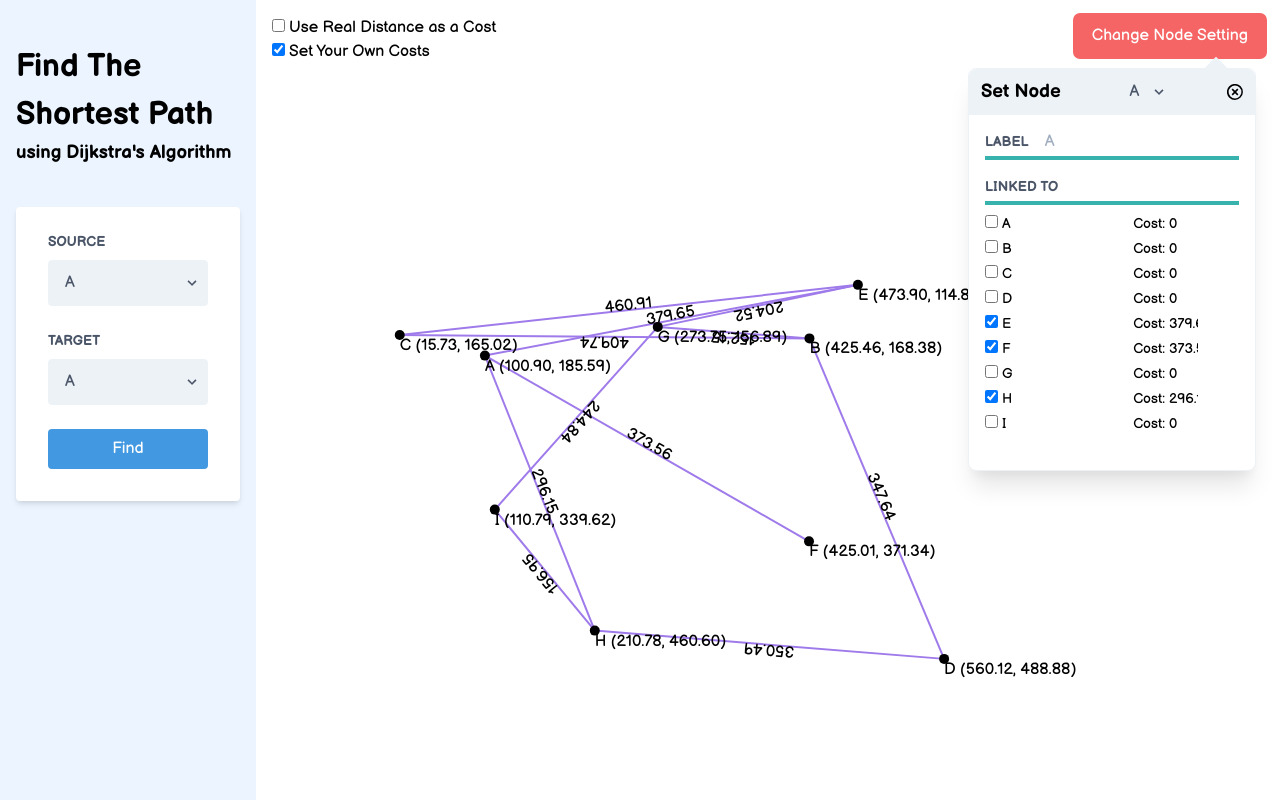
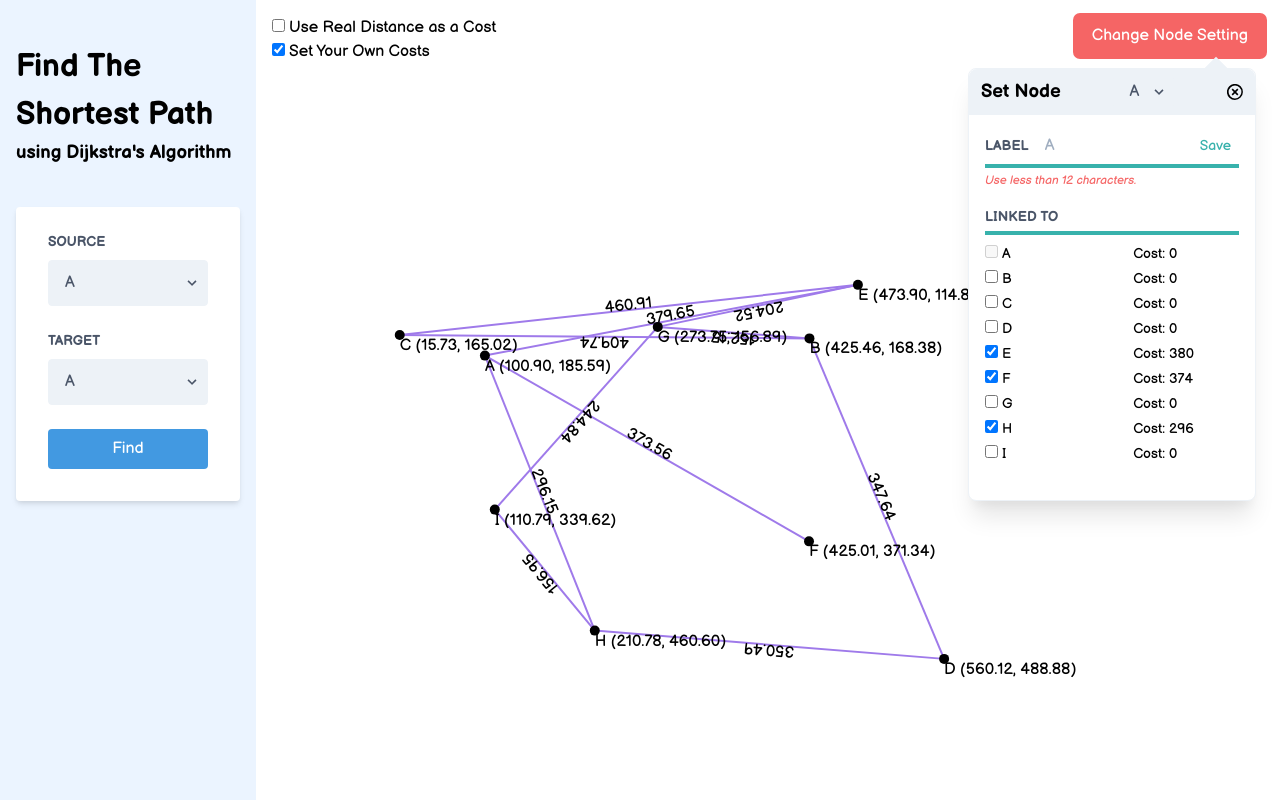
Before and after one commit to jjyyoon/dijkstra, a React (Create React App) app: page / in a window 1280 px wide. Both pictures are taken after a click on the button "Change Node Setting". Built offline with nearby package versions, Linux system fonts and the light colour scheme.

Commit message:
Added functions to change node settings

```diff
--- /dev/null
+++ b/src/components/ChangeLabel.js
@@ -0,0 +1,44 @@
+import React, { useState } from "react";
+import { connect } from "react-redux";
+import { updateNode } from "../redux/actions";
+import { getNodeLabel } from "../redux/selectors";
+
+import CustomButton from "./CustomButton";
+
+const ChangeLabel = ({ id, label, updateNode }) => {
+  const [instruction, setInstruction] = useState("Use less than 12 characters.");
+
+  const handleSubmit = event => {
+    event.preventDefault();
+
+    const newLabel = event.target.label.value;
+
+    if (!newLabel) {
+      return setInstruction("Please fill out this field.");
+    }
+
+    updateNode(id, { label: newLabel });
+    setInstruction("Saved.");
+  };
+
+  return (
+    <form className="mb-3" onSubmit={handleSubmit}>
+      <div className="flex items-center mb-1 border-b-4 border-teal-500 py-1">
+        <label className="label pr-4" htmlFor="label">
+          Label
+        </label>
+        <input id="label" placeholder={label} maxLength="12" />
+        <CustomButton type="submit" content="Save" outline={false} color="teal" />
+      </div>
+      <p className="text-xs italic text-red-500">{instruction}</p>
+    </form>
+  );
+};
+
+const mapStateToProps = (state, { id }) => ({ label: getNodeLabel(id)(state) });
+
+const mapDispatchToProps = dispatch => ({
+  updateNode: (idx, updateInfo) => dispatch(updateNode(idx, updateInfo))
+});
+
+export default connect(mapStateToProps, mapDispatchToProps)(ChangeLabel);
--- a/src/components/CustomButton.js
+++ b/src/components/CustomButton.js
@@ -1,13 +1,33 @@
 import React from "react";
 
-const CustomButton = ({ type, content, color = "blue", handleClick }) => (
-  <button
-    className={`w-full bg-${color}-500 hover:bg-${color}-700 text-white focus:shadow-outline-${color}`}
-    type={type}
-    onClick={!handleClick ? null : handleClick}
-  >
-    {content}
-  </button>
-);
+const btnClassName = (simple, outline, color) => {
+  if (simple) {
+    return `w-full bg-${color}-500 hover:bg-${color}-700 text-white focus:shadow-outline-${color}`;
+  }
+
+  if (outline) {
+    return `hover:bg-${color}-600 text-${color}-700 hover:text-white border border-${color}-500`;
+  }
+
+  return `border-transparent text-${color}-500 hover:text-${color}-800 text-sm py-1 px-2`;
+};
+
+const CustomButton = ({ type, content, simple, outline, color, addition, handleClick }) => {
+  let className = btnClassName(simple, outline, color);
+
+  if (addition) {
+    className = `${className} ${addition}`;
+  }
+
+  return (
+    <button
+      className={className}
+      type={type ? type : "button"}
+      onClick={handleClick ? handleClick : null}
+    >
+      {content}
+    </button>
+  );
+};
 
 export default CustomButton;
--- a/src/components/Header.js
+++ b/src/components/Header.js
@@ -27,7 +27,12 @@ const Header = ({ useRealDist, isResultSet, changeSetting }) => {
         </div>
       </div>
       <div className="float-right relative">
-        <CustomButton content="Change Node Setting" color="red" handleClick={handleClick} />
+        <CustomButton
+          content="Change Node Setting"
+          simple={true}
+          color="red"
+          handleClick={handleClick}
+        />
         {showSetting && <SetLinks handleClose={handleClose} />}
       </div>
       {isResultSet && <ResultContainer />}
--- a/src/components/LinkedTo.js
+++ b/src/components/LinkedTo.js
@@ -1,21 +1,26 @@
-import React, { useState } from "react";
+import React from "react";
+import { connect } from "react-redux";
+import { updateEdge } from "../redux/actions";
+import { getNodeLabel, getEdge } from "../redux/selectors";
 
-const LinkedTo = ({ edge, label }) => {
-  const [linked, setLinked] = useState(!edge ? false : true);
-  const [cost, setCost] = useState(edge);
-
-  const handleChange = ({ target: { type, value } }) => {
+const LinkedTo = ({ source, target, useRealDist, label, edge, updateEdge }) => {
+  const handleChange = ({ target: { type, checked, value } }) => {
     if (type === "checkbox") {
-      return setLinked(!linked);
+      return updateEdge(source, target, +checked);
     }
 
-    return setCost(value);
+    return updateEdge(source, target, +value);
   };
 
   return (
     <div className="flex flex-wrap mb-1 text-sm">
       <div className="w-7/12">
-        <input type="checkbox" checked={linked} onChange={handleChange} />
+        <input
+          type="checkbox"
+          checked={edge ? true : false}
+          onChange={handleChange}
+          disabled={source === target ? true : false}
+        />
         <label>{label}</label>
       </div>
       <div className="w-5/12">
@@ -25,12 +30,23 @@ const LinkedTo = ({ edge, label }) => {
           type="number"
           min="1"
           max="20"
-          value={cost}
+          value={Math.round(edge)}
           onChange={handleChange}
+          disabled={useRealDist || !edge ? true : false}
         />
       </div>
     </div>
   );
 };
 
-export default LinkedTo;
+const mapStateToProps = (state, { source, target }) => ({
+  useRealDist: state.graph.useRealDist,
+  label: getNodeLabel(target)(state),
+  edge: getEdge(source, target)(state)
+});
+
+const mapDispatchToProps = dispatch => ({
+  updateEdge: (source, target, edge) => dispatch(updateEdge(source, target, edge))
+});
+
+export default connect(mapStateToProps, mapDispatchToProps)(LinkedTo);
--- a/src/components/Node.js
+++ b/src/components/Node.js
@@ -47,7 +47,7 @@ class Node extends React.Component {
     const point = checkBoundary(x, y, width * 0.75, height * 0.75);
 
     const { updateNode, idx } = this.props;
-    updateNode(idx, point.x, point.y);
+    updateNode(idx, { x: point.x, y: point.y });
   };
 
   handleMouseUp = () => {
@@ -78,7 +78,7 @@ class Node extends React.Component {
 const mapStateToProps = (state, { idx }) => ({ node: getNode(idx)(state) });
 
 const mapDispatchToProps = dispatch => ({
-  updateNode: (idx, x, y) => dispatch(updateNode(idx, x, y)),
+  updateNode: (idx, updateInfo) => dispatch(updateNode(idx, updateInfo)),
   updateEdges: idx => dispatch(updateEdges(idx)),
   resetResult: () => dispatch(resetResult())
 });
--- a/src/components/SelectNodes.js
+++ b/src/components/SelectNodes.js
@@ -43,7 +43,7 @@ const SelectNodes = ({ setResult, resetResult }) => {
           {` Source can't be the same as target, please select another source or target.`}
         </p>
       )}
-      <CustomButton content="Find" />
+      <CustomButton type="submit" content="Find" simple={true} color="blue" />
     </form>
   );
 };
--- a/src/components/SetLinks.js
+++ b/src/components/SetLinks.js
@@ -1,12 +1,12 @@
 import React, { useState } from "react";
 import { connect } from "react-redux";
-import { getNodeLabels } from "../redux/selectors";
 
 import CustomSelect from "./CustomSelect";
+import ChangeLabel from "./ChangeLabel";
 import LinkedTo from "./LinkedTo";
 import { ReactComponent as CloseOutline } from "../assets/close-outline.svg";
 
-const Popover = ({ nodeLabels, edges }) => {
+const Popover = ({ edges }) => {
   const [selectedId, setSelectedId] = useState(0);
 
   const handleChange = ({ target: { selectedIndex } }) => {
@@ -23,28 +23,20 @@ const Popover = ({ nodeLabels, edges }) => {
           <CloseOutline className="h-4 w-4" />
         </div>
 
-        <form className="px-4 pt-3 pb-4 mb-4">
-          <div className="flex items-center mb-3 border-b-4 border-teal-500 py-1">
-            <label className="label pr-4" htmlFor="label">
-              Label
-            </label>
-            <input placeholder={nodeLabels[selectedId]} id="label" maxLength="13" />
-          </div>
+        <div className="p-4 pt-3 mb-4">
+          <ChangeLabel key={selectedId} id={selectedId} />
           <div>
             <p className="label mb-2 border-b-4 border-teal-500 py-1">Linked To</p>
             {edges[selectedId].map((edge, idx) => (
-              <LinkedTo key={`${selectedId}${idx}`} edge={edge} label={nodeLabels[idx]} />
+              <LinkedTo key={`${selectedId}${idx}`} source={selectedId} target={idx} />
             ))}
           </div>
-        </form>
+        </div>
       </div>
     </div>
   );
 };
 
-const mapStateToProps = state => ({
-  nodeLabels: getNodeLabels(state),
-  edges: state.graph.edges
-});
+const mapStateToProps = ({ graph: { edges } }) => ({ edges });
 
 export default connect(mapStateToProps)(Popover);
--- a/src/redux/reducers.js
+++ b/src/redux/reducers.js
@@ -19,6 +19,7 @@ const graph = (state = { nodes: null, edges: null, useRealDist: false }, action)
         ...state,
         nodes: action.nodes
       };
+    case "UPDATE_EDGE":
     case "UPDATE_EDGES":
       return {
         ...state,
--- a/src/redux/selectors.js
+++ b/src/redux/selectors.js
@@ -8,7 +8,8 @@ const getPath = state => state.result.path;
 
 export const getNode = id => createSelector([getNodes], nodes => nodes[id]);
 
-export const getElementInEdges = id => createSelector([getEdges], edges => edges[id]);
+export const getEdge = (sourceId, targetId) =>
+  createSelector([getEdges], edges => edges[sourceId][targetId]);
 
 export const getPathInfo = (sourceId, targetId) =>
   createSelector([getNodes, getEdges], (nodes, edges) => ({
@@ -18,6 +19,9 @@ export const getPathInfo = (sourceId, targetId) =>
   }));
 
 export const getNodeLabels = createSelector([getNodes], nodes => nodes.map(node => node.label));
+
+export const getNodeLabel = id => createSelector([getNodeLabels], nodeLabels => nodeLabels[id]);
+
 export const getNodesCount = createSelector([getNodes], nodes => nodes.length);
 
 export const getIsGraphCreated = createSelector([getEdges], edges => !!edges);
--- a/src/styles/tailwind.css
+++ b/src/styles/tailwind.css
@@ -30,8 +30,8 @@ select:focus {
     @apply outline-none;
 }
 
-select,
-input:not([type="checkbox"]):not([type="number"]) {
+input:not([type="checkbox"]):not([type="number"]),
+select {
     @apply appearance-none w-full text-gray-700 leading-tight;
 }
 
@@ -39,12 +39,16 @@ input[type="checkbox"] {
     @apply mr-1;
 }
 
-.label {
-    @apply block uppercase text-gray-700 text-sm font-bold;
+input[type="number"]:disabled {
+    @apply bg-transparent;
 }
 
 .centre-items {
     @apply flex items-center justify-center;
+}
+
+.label {
+    @apply block uppercase text-gray-700 text-sm font-bold;
 }
 
 .spinner {
```
Also changed, not shown: src/redux/actions.js (+21 -4 lines).
